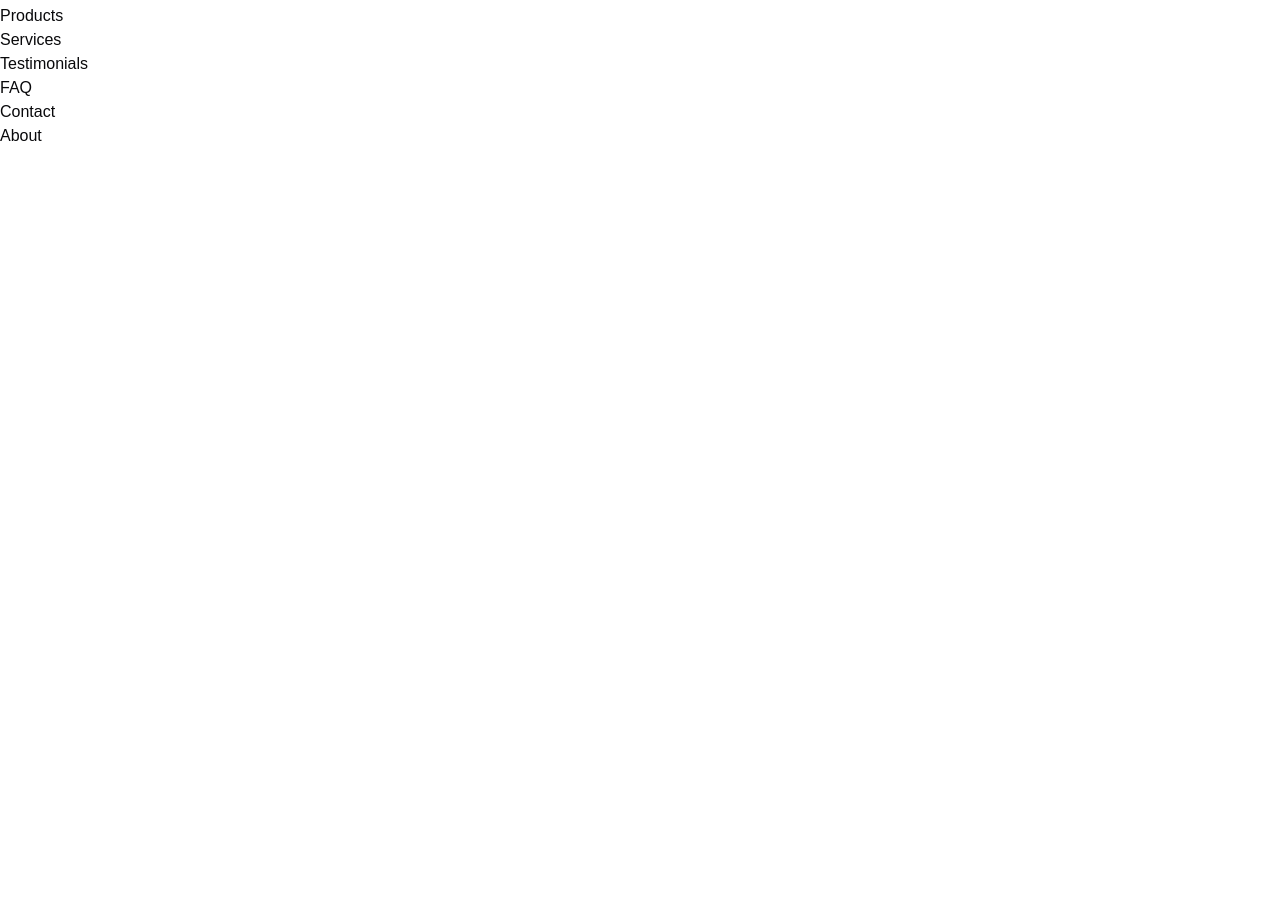
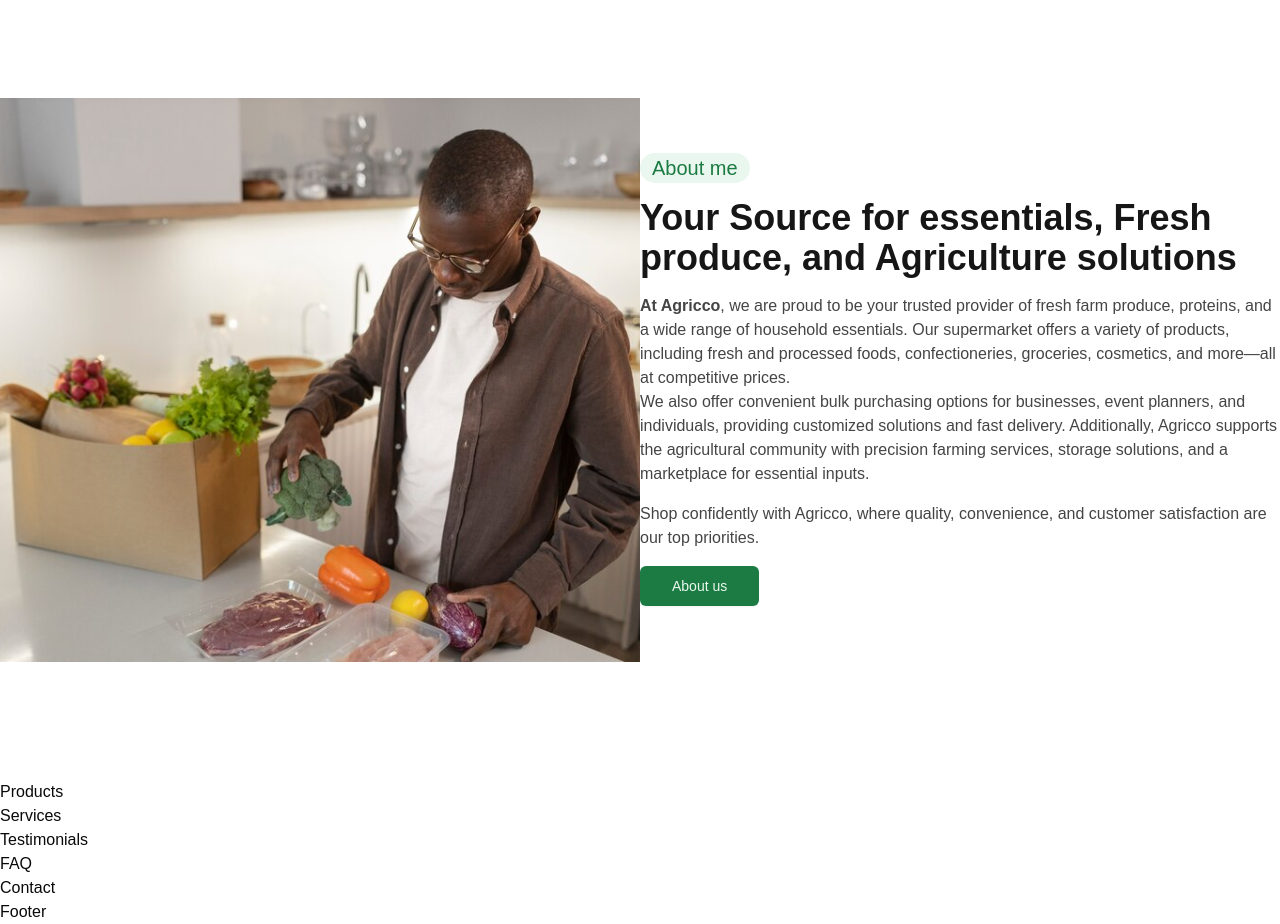
Before and after one commit to EniolaCodes/agricco, a Next.js app: page / in a window 1280 px wide. Shown: the part 820-1744 px from the top of the page. Before the commit the page ends 968 px from the top, so only its background shows below. Built offline with nearby package versions, Linux system fonts and the light colour scheme.

Commit message:
feat: added About Us component

```diff
--- a/components/About.jsx
+++ b/components/About.jsx
@@ -1,7 +1,56 @@
+import { Button } from "@/components/ui/button";
+import Image from "next/image";
+import { About_img } from "@/public/images";
+
 const About = () => {
-    return (
-        <div>About</div>
-    )
-}
+	return (
+		<div className="flex justify-center items-center min-h-screen">
+			{/* right */}
+			<div className="w-1/2 ">
+				<Image
+					src={About_img}
+					width={900}
+					height={600}
+					alt="Person unpacking groceries in a kitchen"
+					className=""
+				/>
+			</div>
+			{/* left */}
+			<div className="w-1/2">
+				<div className="mb-4">
+					<span className="bg-agriccoSubtle text-agriccoLabel px-3 py-1 rounded-full text-xl">
+						About me
+					</span>
+				</div>
+				<div className="max-w-[700px]">
+					<h1 className="text-4xl font-bold text-agriccoTitle mb-4">
+						Your Source for essentials, Fresh produce, and Agriculture solutions
+					</h1>
+					<p className="text-agriccoBody text-base">
+						<strong>At Agricco</strong>, we are proud to be your trusted
+						provider of fresh farm produce, proteins, and a wide range of
+						household essentials. Our supermarket offers a variety of products,
+						including fresh and processed foods, confectioneries, groceries,
+						cosmetics, and more—all at competitive prices.
+					</p>
+					<p className="text-agriccoBody text-base mb-4">
+						We also offer convenient bulk purchasing options for businesses,
+						event planners, and individuals, providing customized solutions and
+						fast delivery. Additionally, Agricco supports the agricultural
+						community with precision farming services, storage solutions, and a
+						marketplace for essential inputs.
+					</p>
+					<p className="text-agriccoBody text-base mb-4">
+						Shop confidently with Agricco, where quality, convenience, and
+						customer satisfaction are our top priorities.
+					</p>
+					<Button variant="agricco" size="lg" className="full-width-on-xs">
+						About us
+					</Button>
+				</div>
+			</div>
+		</div>
+	);
+};
 
-export default About
+export default About;
--- a/components/Footer.jsx
+++ b/components/Footer.jsx
@@ -1,7 +1,5 @@
 const Footer = () => {
-    return (
-        <div>About</div>
-    )
-}
+	return <div>Footer</div>;
+};
 
-export default Footer
+export default Footer;
--- a/public/images/index.js
+++ b/public/images/index.js
@@ -1,5 +1,6 @@
 import Logo from "./Logo.svg";
 import Background_img from "./image 3.svg";
 import Logo2 from "./AgriccoNG.svg";
+import About_img from "./abtImg.svg"
 
-export { Logo, Background_img, Logo2 };
+export { Logo, Background_img, Logo2, About_img };
--- a/tailwind.config.js
+++ b/tailwind.config.js
@@ -14,6 +14,10 @@
 				agriccoDark: "#A5AFAA",
 				agriccoBlack: "#BEBEBE",
 				agriccoBg: "#0A090A",
+				agriccoTitle: "#171617",
+				agriccoBody: "#454545",
+				agriccoLabel: "#1C7B42",
+				agriccoSubtle: "#E9F7EF",
 				background: "hsl(var(--background))",
 				foreground: "hsl(var(--foreground))",
 				card: {
```
Also changed, not shown: public/images/abtImg.svg (added).
